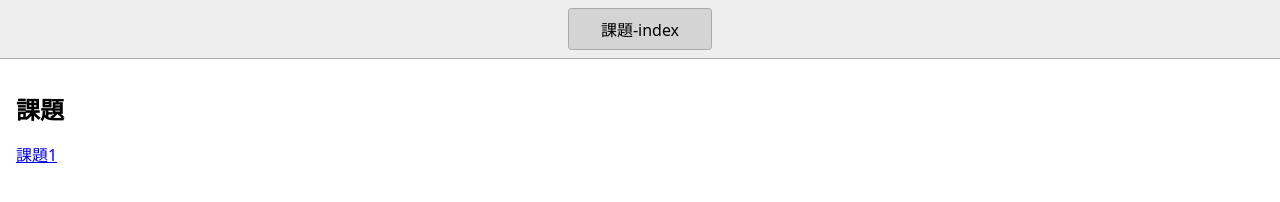
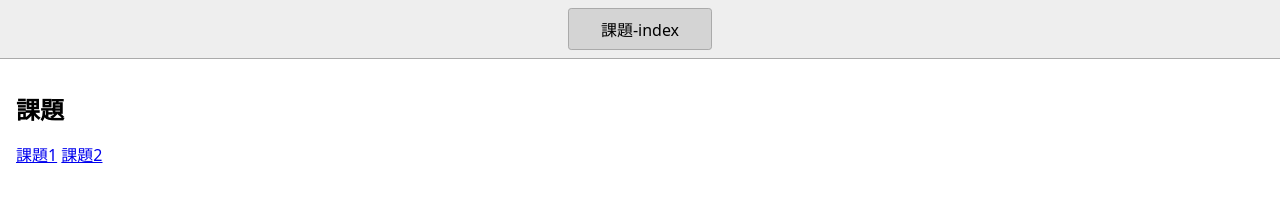
Before and after one commit to hiko-uiux/js-practice, a plain HTML site: page index.html in a window 1280 px wide. Drawn offline with Linux system fonts and the light colour scheme.

Commit message:
feat: add lesson2-Permalink to root

```diff
--- a/index.html
+++ b/index.html
@@ -16,6 +16,7 @@
   <main>
     <h1>課題</h1>
     <a href="./1/index.html">課題1</a>
+    <a href="./2/index.html">課題2</a>
   </main>
 </body>
 
```
